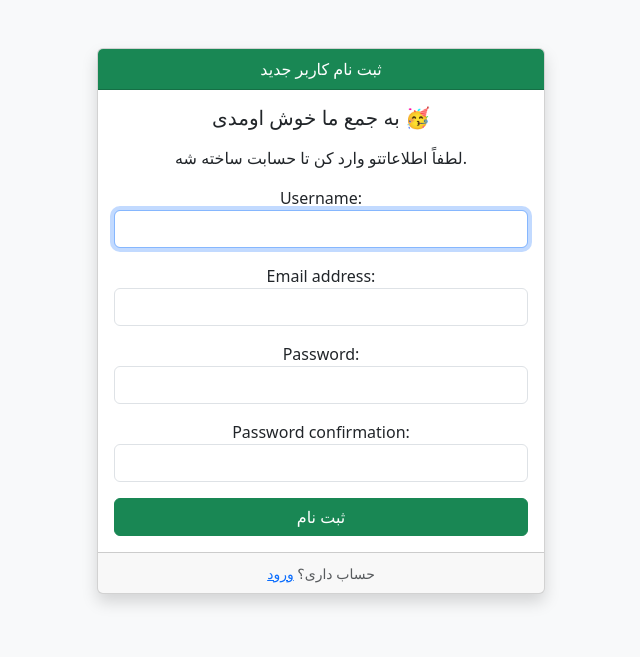
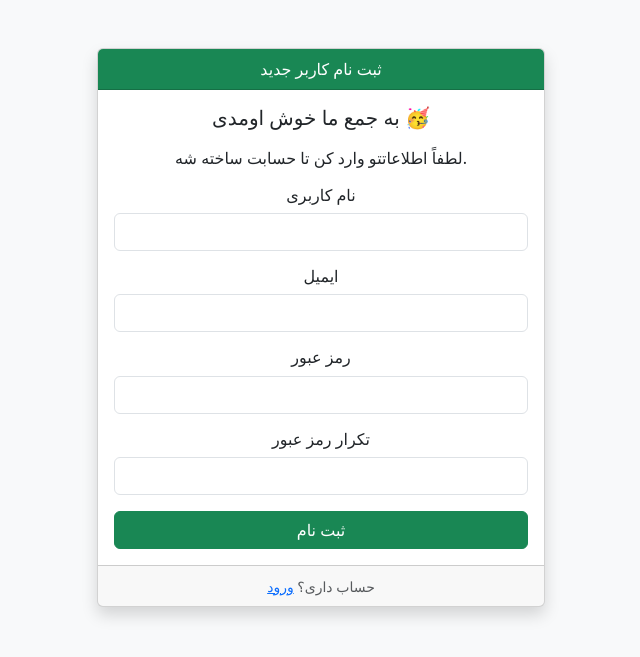
Before and after one commit to pooya-jvr/shopify, a Django app: page /users/register/ in a window 1280 px wide. Shown: the top 657 px of the page, without its empty margins (319-959 px from the left). Run offline with Django 5.2, Linux system fonts and the light colour scheme.

Commit message:
fix mijor incinebts

```diff
--- a/config/settings.py
+++ b/config/settings.py
@@ -126,5 +126,6 @@ DEFAULT_AUTO_FIELD = "django.db.models.BigAutoField"
 
 
 AUTH_USER_MODEL = "users.CustomUser"
+
+LOGIN_URL = "/users/login/"
 LOGIN_REDIRECT_URL = "/"
-LOGOUT_REDIRECT_URL = "/login/"
--- a/config/urls.py
+++ b/config/urls.py
@@ -20,6 +20,6 @@ from django.urls import path, include
 
 urlpatterns = [
     path("admin/", admin.site.urls),
-    path("users/", include("users.urls"), name="users"),
-    path("", include("core.urls"), name="core"),
+    path("users/", include("users.urls")),
+    path("", include("core.urls")),
 ]
--- a/templates/users/register.html
+++ b/templates/users/register.html
@@ -29,20 +29,50 @@
                     </div>
                     {% endif %}
 
-                    {{ form.username.label_tag }}
-                    {{ form.username|add_class:"form-control mb-3" }}
+                    <div class="mb-3 text-align-center">
+                        <h6>نام کاربری</h6 class="form-control mb-3">
+                        {{ form.username|add_class_and_attrs:"form-control mb-3|oninvalid=this.setCustomValidity('نام کاربری یا ایمیل الزامی است.')" }}
 
-                    {{ form.email.label_tag }}
-                    {{ form.email|add_class:"form-control mb-3" }}
+                        {% for error in form.username.errors %}
+                        <div class="text-danger small">{{ error }}</div>
+                        {% endfor %}
+                    </div>
 
-                    {{ form.password1.label_tag }}
-                    {{ form.password1|add_class:"form-control mb-3" }}
+                    <div class="mb-3 text-align-center">
+                        <h6>ایمیل</h6 class="form-control mb-3">
+                        {{ form.email|add_class:"form-control" }}
+                        {% for error in form.email.errors %}
+                        <div class="text-danger small">{{ error }}</div>
+                        {% endfor %}
+                    </div>
 
-                    {{ form.password2.label_tag }}
-                    {{ form.password2|add_class:"form-control mb-3" }}
+                    <div class="mb-3 text-align-center">
+                        <h6>رمز عبور</h6 class="form-control mb-3">
+                        {{ form.password1|add_class:"form-control" }}
+                        {% for error in form.password1.errors %}
+                        <div class="text-danger small">{{ error }}</div>
+                        {% endfor %}
+                    </div>
+
+                    <div class="mb-3 text-align-center">
+                        <h6>تکرار رمز عبور</h6 class="form-control mb-3">
+                        {{ form.password2|add_class:"form-control" }}
+                        {% for error in form.password2.errors %}
+                        <div class="text-danger small">{{ error }}</div>
+                        {% endfor %}
+                    </div>
+
+                    {% if form.non_field_errors %}
+                    <div class="alert alert-danger">
+                        {% for error in form.non_field_errors %}
+                            <div>{{ error }}</div>
+                        {% endfor %}
+                    </div>
+                    {% endif %}
 
                     <button type="submit" class="btn btn-success w-100">ثبت‌ نام</button>
                 </form>
+
             </div>
             <div class="card-footer text-muted">
                 <small>حساب داری؟ <a href="{% url 'login' %}">ورود</a></small>
--- a/users/forms/custom_user_create_form.py
+++ b/users/forms/custom_user_create_form.py
@@ -1,42 +1,44 @@
-from django.contrib.auth.forms import UserCreationForm
+from django import forms
+from django.contrib.auth import get_user_model
+from django.contrib.auth.password_validation import validate_password
 from django.core.exceptions import ValidationError
-from django.contrib.auth import get_user_model
 
 User = get_user_model()
 
 
-class CustomUserCreationForm(UserCreationForm):
+class CustomUserCreationForm(forms.ModelForm):
+    username = forms.CharField(
+        label="نام کاربری",
+        widget=forms.TextInput,
+        error_messages={
+            "required": "نام کاربری را وارد کنید.",
+            "unique": "این نام کاربری قبلاً ثبت شده است.",
+        },
+    )
+
+    email = forms.EmailField(
+        label="ایمیل",
+        widget=forms.EmailInput,
+        error_messages={
+            "required": "ایمیل را وارد کنید.",
+            "unique": "این ایمیل قبلاً ثبت شده است.",
+        },
+    )
+
+    password1 = forms.CharField(
+        label="رمز عبور",
+        widget=forms.PasswordInput,
+        error_messages={"required": "رمز عبور را وارد کنید."},
+    )
+    password2 = forms.CharField(
+        label="تکرار رمز عبور",
+        widget=forms.PasswordInput,
+        error_messages={"required": "تکرار رمز عبور را وارد کنید."},
+    )
+
     class Meta:
         model = User
         fields = ("username", "email", "mobile_number")
-
-    def __init__(self, *args, **kwargs):
-        super().__init__(*args, **kwargs)
-
-        self.fields["username"].error_messages = {
-            "required": "نام کاربری الزامی است.",
-            "unique": "این نام کاربری قبلاً استفاده شده است.",
-        }
-
-        self.fields["email"].error_messages = {
-            "required": "ایمیل الزامی است.",
-            "invalid": "فرمت ایمیل معتبر نیست.",
-            "unique": "این ایمیل قبلاً استفاده شده است.",
-        }
-
-        self.fields["mobile_number"].error_messages = {
-            "required": "شماره موبایل الزامی است.",
-            "invalid": "فرمت شماره موبایل درست نیست.",
-            "unique": "این شماره موبایل قبلاً ثبت شده است.",
-        }
-
-        self.fields["password1"].error_messages = {
-            "required": "رمز عبور را وارد کنید.",
-        }
-
-        self.fields["password2"].error_messages = {
-            "required": "تکرار رمز عبور را وارد کنید.",
-        }
 
     def clean(self):
         cleaned_data = super().clean()
@@ -44,6 +46,33 @@ class CustomUserCreationForm(UserCreationForm):
         password2 = cleaned_data.get("password2")
 
         if password1 and password2 and password1 != password2:
-            raise ValidationError("رمز عبور و تکرار آن یکسان نیستند.")
+            self.add_error("password2", "رمز عبور و تکرار آن یکسان نیستند.")
+
+        if password1:
+            try:
+                validate_password(password1, user=self.instance)
+            except ValidationError as e:
+                translated_errors = []
+                for msg in e.messages:
+                    if "too similar" in msg:
+                        translated_errors.append(
+                            "رمز عبور خیلی شبیه به ایمیل یا نام کاربری است."
+                        )
+                    elif "too short" in msg:
+                        translated_errors.append("رمز عبور خیلی کوتاه است.")
+                    elif "too common" in msg:
+                        translated_errors.append("رمز عبور خیلی رایج است.")
+                    elif "entirely numeric" in msg:
+                        translated_errors.append("رمز عبور نباید فقط عدد باشد.")
+                    else:
+                        translated_errors.append(msg)
+                self.add_error("password1", translated_errors)
 
         return cleaned_data
+
+    def save(self, commit=True):
+        user = super().save(commit=False)
+        user.set_password(self.cleaned_data["password1"])
+        if commit:
+            user.save()
+        return user
--- a/users/templatetags/form_filters.py
+++ b/users/templatetags/form_filters.py
@@ -24,3 +24,11 @@ def add_attrs(field, arg):
     except Exception as e:
         print(f"Error in add_attrs filter: {e}")
     return field.as_widget(attrs=attrs)
+
+
+@register.filter(name="add_class_and_attrs")
+def add_class_and_attrs(field, args):
+    class_name, attrs_str = args.split("|", 1)
+    attrs = dict(item.split("=") for item in attrs_str.split(","))
+    attrs["class"] = class_name
+    return field.as_widget(attrs=attrs)
```
Also changed, not shown: templates/users/login.html (+4 -4 lines).
